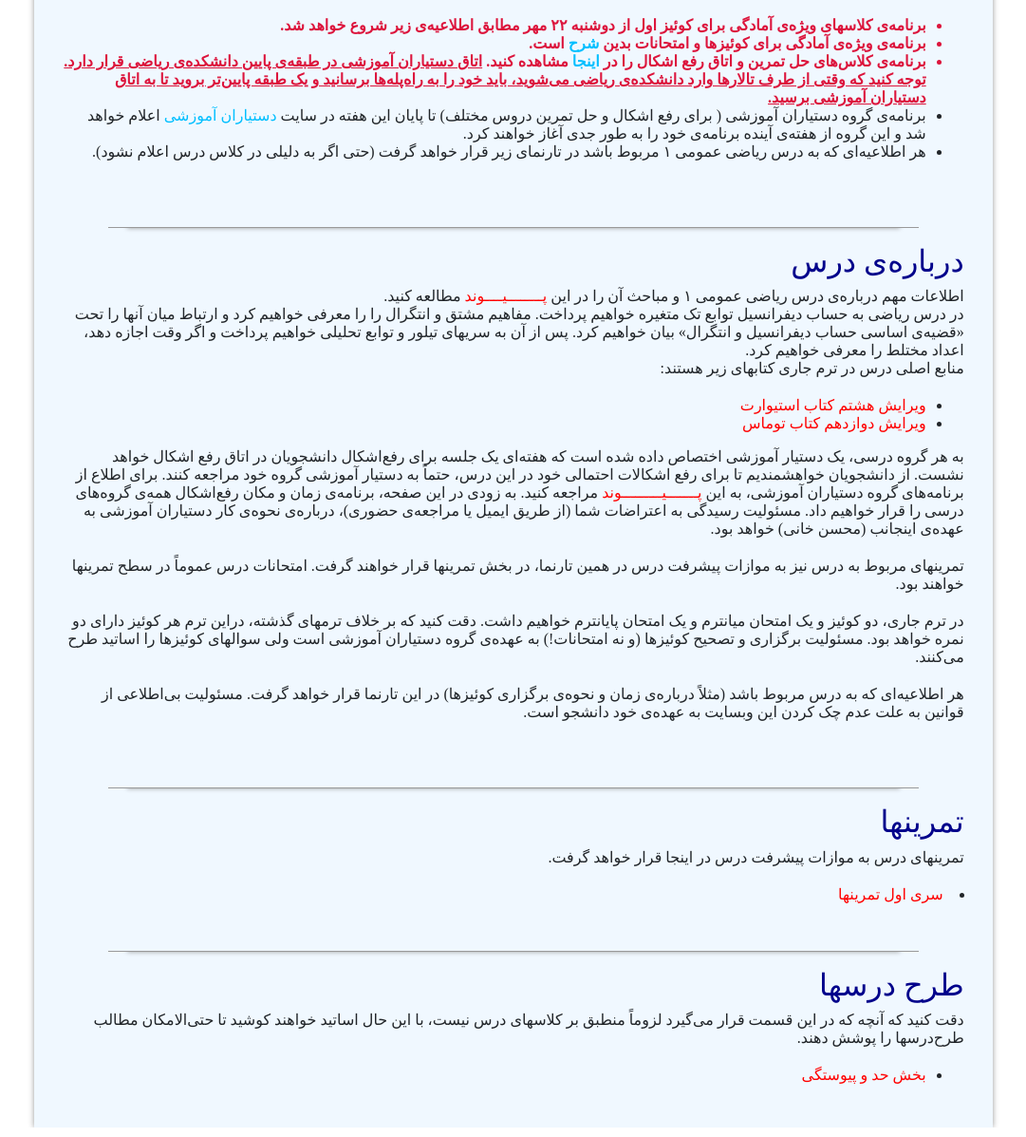
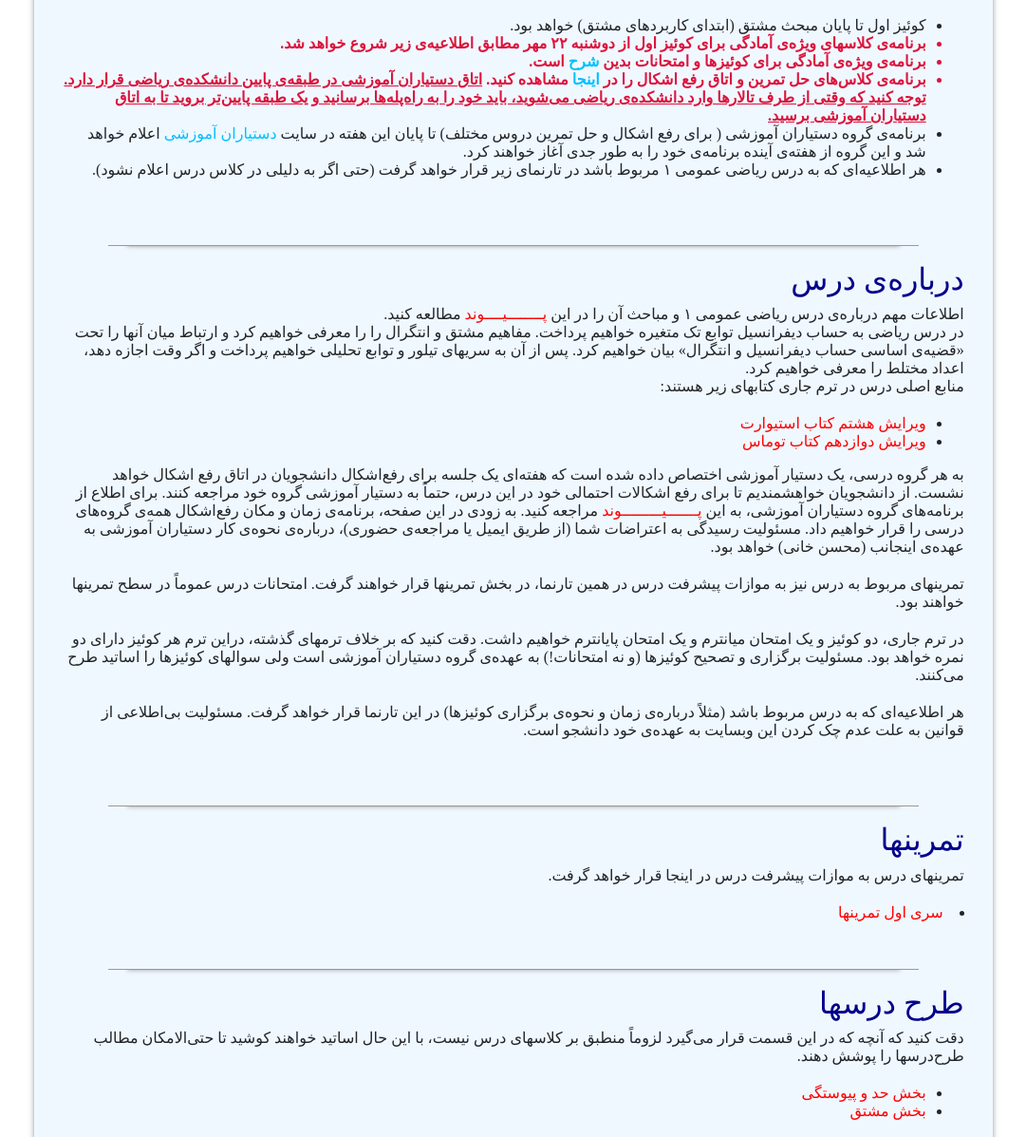
Before and after one commit to mohsen-Khani/riyazi1-9899, a plain HTML site: page index.html in a window 1280 px wide. Shown: the part 483-1680 px from the top of the page at 95% size, without its empty margins (99-1180 px from the left). Drawn offline with nearby package versions, Linux system fonts and the light colour scheme.

Commit message:
ettelaiyeh-quiz

```diff
--- a/index.html
+++ b/index.html
@@ -55,6 +55,9 @@
                 <h2 class="title">اطلاعیه‌ها</h2>
                 <p>
                 <ul>
+                <li>
+                    کوئيز اول تا پایان مبحث مشتق (ابتدای کاربردهای مشتق) خواهد بود.
+                </li>
                 <li class="imp-text">
                     برنامه‌ی کلاسهای ویژه‌ی آمادگی برای کوئیز اول از دوشنبه ۲۲ مهر مطابق اطلاعیه‌ی زیر شروع خواهد شد.
                 </li>
@@ -156,6 +159,9 @@
                 <li>
                     <a href="jozve/hadpeyvastgei.pdf">بخش حد و پیوستگی</a>
                 </li>
+                        <li>
+                        <a href="jozve/Chapter2Derivatives.pdf">بخش مشتق</a>
+                        </li>
             </ul>
             </div>
             <div class="tab-pane fade" id="khani" role="tabpanel" aria-labelledby="khani-tab">
```
Also changed, not shown: 1 other file.
